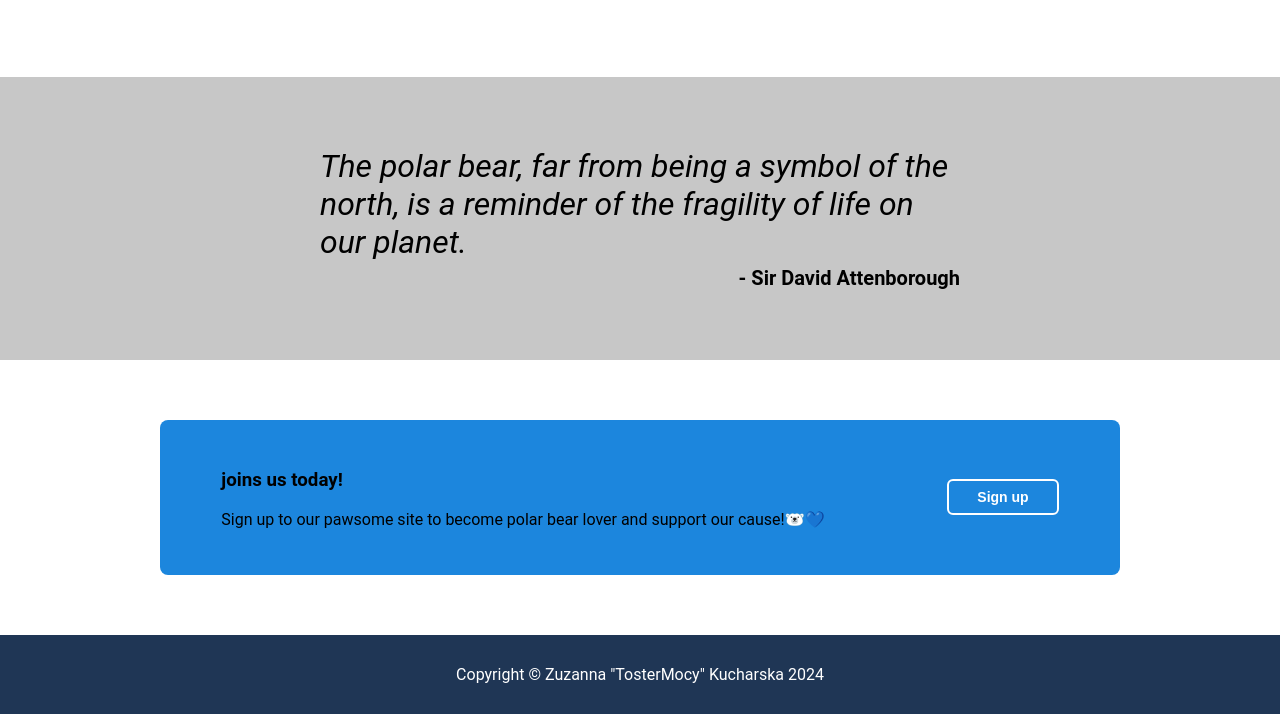
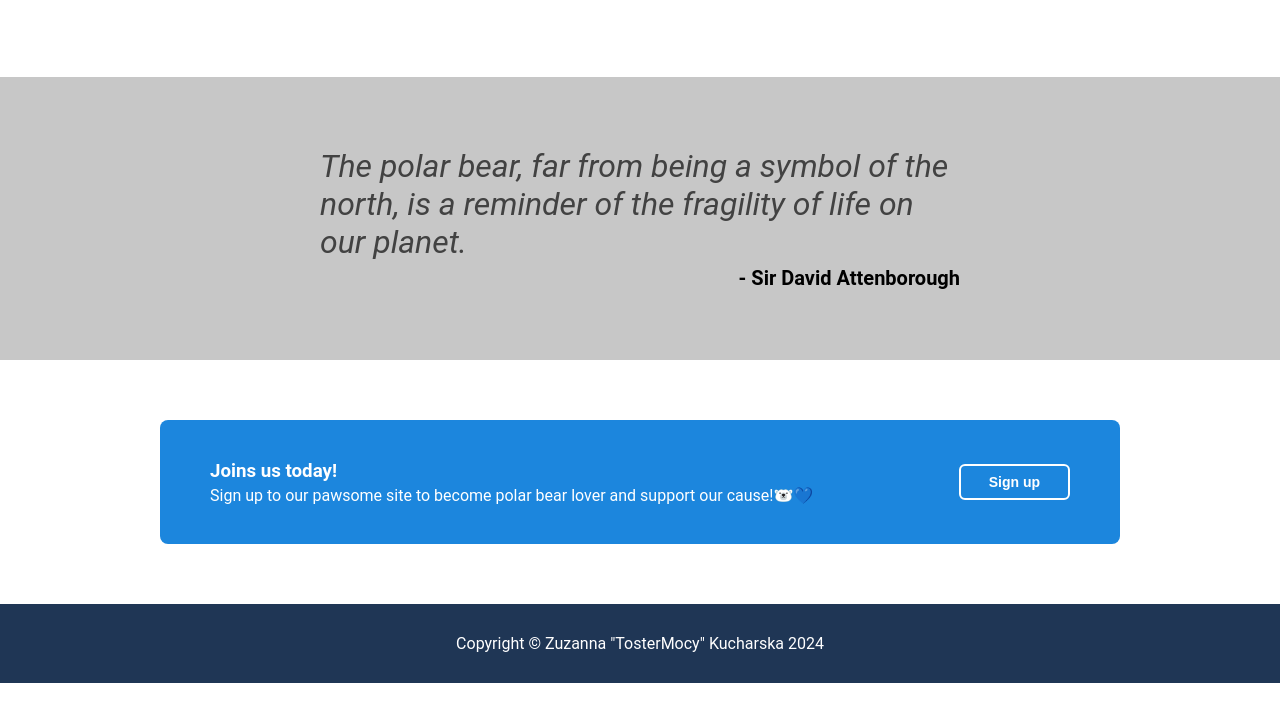
Before and after one commit to TosterMocy/LandingPage, a plain HTML site: page index.html in a window 1280 px wide. Shown: the part 1598-2312 px from the top of the page. After the commit the page ends 2281 px from the top, so only its background shows below. Drawn offline with Linux system fonts and the light colour scheme.

Commit message:
Modify color and padding of signup box.
Modify files index.html (fix typo) and style.css to change padding anx text color of signup call to action box.

```diff
--- a/index.html
+++ b/index.html
@@ -55,7 +55,7 @@
                 <div class="signup-container body">
                     <div class="box">
                         <div class="left signup">
-                            <h3>joins us today!</h3>
+                            <h3>Joins us today!</h3>
                             <p>Sign up to our pawsome site to become polar bear lover and support our cause!🐻‍❄️💙</p>
                         </div>
                     <div class="righ signup">
--- a/style.css
+++ b/style.css
@@ -194,6 +194,7 @@ button{
     display: flex;
     font-size: 32px;
     font-style: italic;
+    color: rgb(66, 66, 66);
     justify-self: flex-start;
     padding-bottom: 0;
 
@@ -224,7 +225,9 @@ button{
     border-radius: 8px;
     flex-grow: 1;
     align-items: center;
-    justify-content: space-around;
+    justify-content: space-between;
+    padding-left: 50px;
+    padding-right: 50px;
     padding-top: 30px;
     padding-bottom: 30px;
 }
@@ -232,6 +235,12 @@ button{
 .signup-container button{
     border: 2px solid white;
 }
+
+.left.signup{
+    color: white;
+    line-height: 5px;
+}
+
 
 
 .footer{
```
